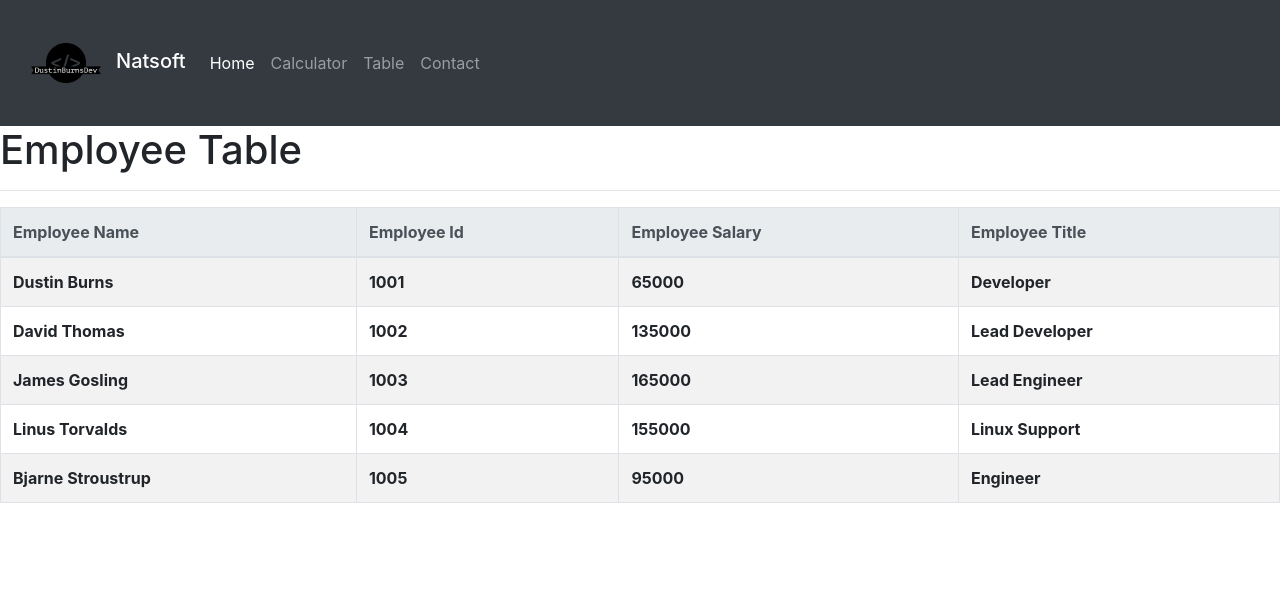
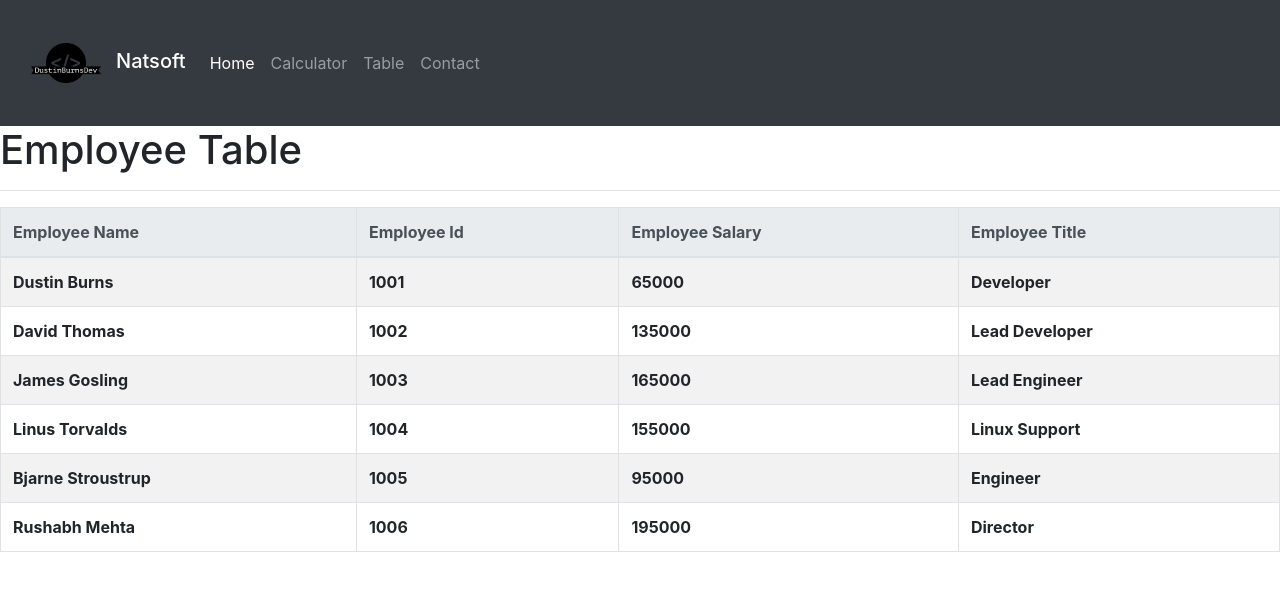
Before and after one commit to BurnsD/angular-demo, an Angular app: page / in a window 1280 px wide. Shown: the top 590 px of the page. Built offline with nearby package versions, Linux system fonts and the light colour scheme.

Commit message:
added 6th employee element

```diff
--- a/src/app/employee-table/employee-table.component.ts
+++ b/src/app/employee-table/employee-table.component.ts
@@ -46,5 +46,12 @@ export class EmployeeTableComponent {
       employeeTitle: 'Engineer',
       employeeImg: 'assets/Bjarne.jpg',
     },
+    {
+      employeeId: 1006,
+      employeeName: 'Rushabh Mehta',
+      employeeSalary: 195000,
+      employeeTitle: 'Director',
+      employeeImg: 'assets/Rushabh.jpg',
+    },
   ];
 }
```
Also changed, not shown: src/assets/Rushabh.jpg (added), 1 other file (tests, documents, lock files or other folders).
